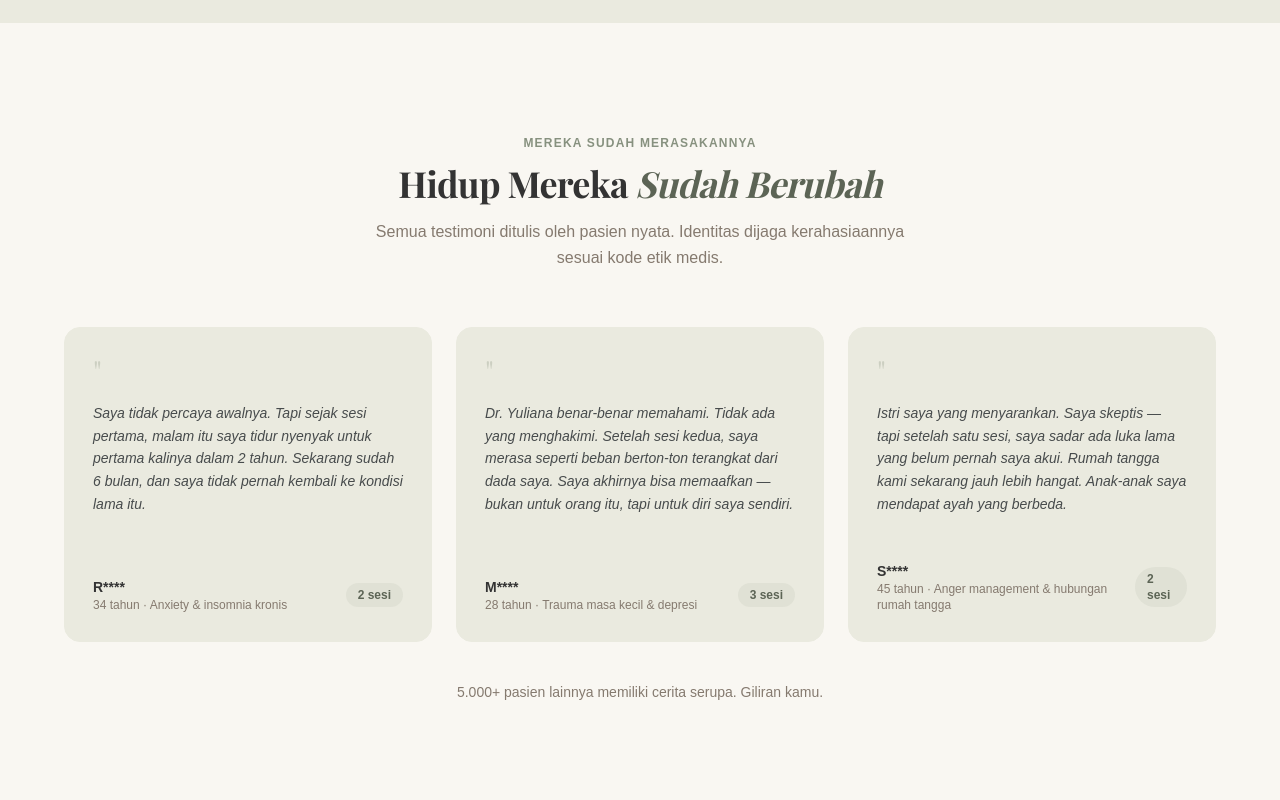
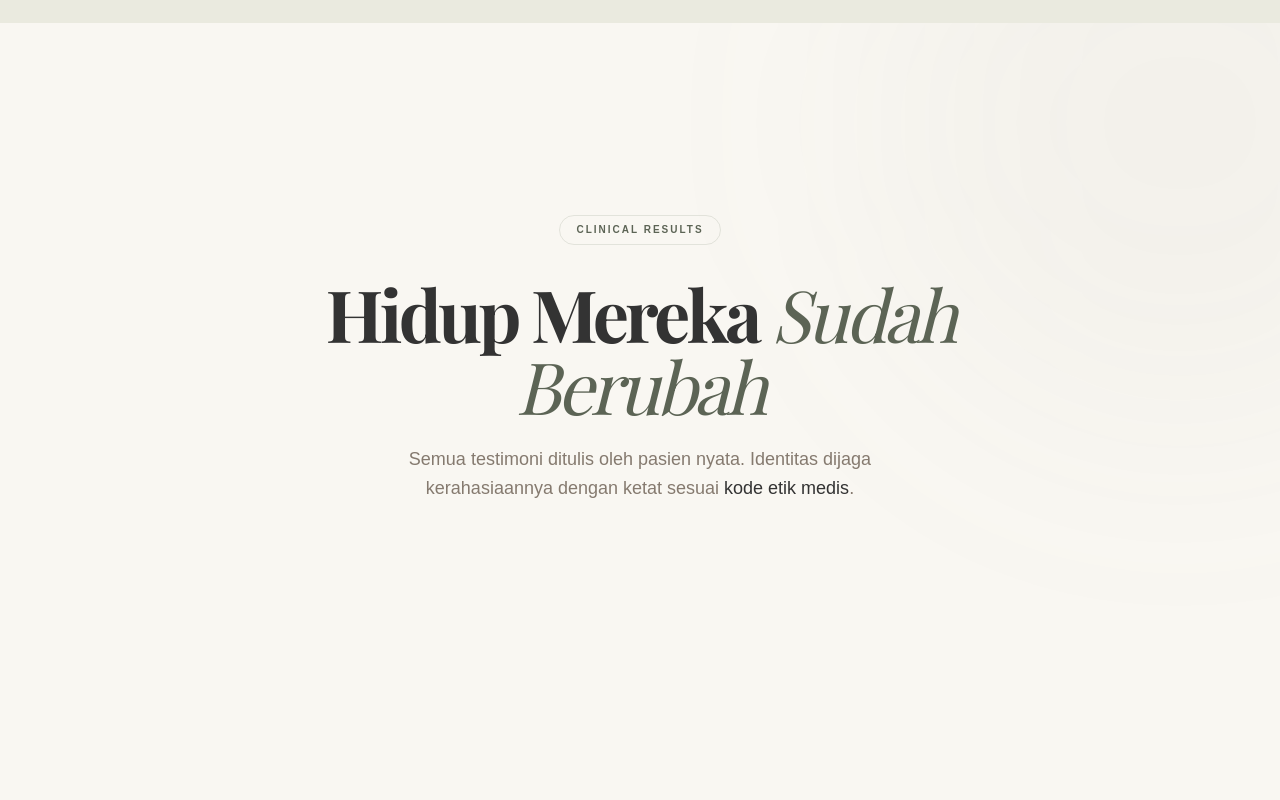
Before and after one commit to 369-expLabs/Klinik-Web, a Next.js app: page / in a window 1280 px wide. Shown: the part 10240-11040 px from the top of the page. Built offline with nearby package versions, Linux system fonts and the light colour scheme; a web font is replaced by a local one.

Commit message:
feat(skill): apply Variance 8 Masonry Architecture to Testimonials + Spring Motion + Liquid Glass

```diff
--- a/components/sections/Testimonials.tsx
+++ b/components/sections/Testimonials.tsx
@@ -1,6 +1,14 @@
+"use client";
+import { useEffect, useRef } from "react";
+import { Quotes } from "@phosphor-icons/react";
+import gsap from "gsap";
+import { ScrollTrigger } from "gsap/ScrollTrigger";
+
+gsap.registerPlugin(ScrollTrigger);
+
 const testimonials = [
   {
-    initial: "R****",
+    initial: "R",
     age: "34 tahun",
     problem: "Anxiety & insomnia kronis",
     quote:
@@ -8,7 +16,7 @@ const testimonials = [
     sessions: "2 sesi",
   },
   {
-    initial: "M****",
+    initial: "M",
     age: "28 tahun",
     problem: "Trauma masa kecil & depresi",
     quote:
@@ -16,61 +24,134 @@ const testimonials = [
     sessions: "3 sesi",
   },
   {
-    initial: "S****",
+    initial: "S",
     age: "45 tahun",
     problem: "Anger management & hubungan rumah tangga",
     quote:
       "Istri saya yang menyarankan. Saya skeptis — tapi setelah satu sesi, saya sadar ada luka lama yang belum pernah saya akui. Rumah tangga kami sekarang jauh lebih hangat. Anak-anak saya mendapat ayah yang berbeda.",
     sessions: "2 sesi",
   },
+  {
+    initial: "D",
+    age: "31 tahun",
+    problem: "Burnout karir & self-sabotage",
+    quote:
+      "Saya hampir menghancurkan karir yang saya bangun 8 tahun. Di sini saya menemukan akar ketakutan saya pada kesuksesan. Prosesnya tenang, tidak ada paksaan. Terima kasih HOPE.",
+    sessions: "4 sesi",
+  },
 ];
 
 export default function Testimonials() {
+  const containerRef = useRef<HTMLElement>(null);
+  const cardsRef = useRef<(HTMLDivElement | null)[]>([]);
+
+  useEffect(() => {
+    const ctx = gsap.context(() => {
+      // Staggered Spring Motion (Intensity 8)
+      cardsRef.current.forEach((card, i) => {
+        if (!card) return;
+
+        // Calculate dynamic delay based on column placement simulation to make it feel organic
+        const delay = (i % 3) * 0.15;
+
+        gsap.fromTo(
+          card,
+          { opacity: 0, y: 60, scale: 0.95 },
+          {
+            opacity: 1,
+            y: 0,
+            scale: 1,
+            duration: 1.2,
+            delay: delay,
+            ease: "elastic.out(1, 0.75)", // Approximating stiffness: 100, damping: 20
+            scrollTrigger: {
+              trigger: card,
+              start: "top 85%",
+              toggleActions: "play none none reverse",
+            },
+          }
+        );
+      });
+    }, containerRef);
+
+    return () => ctx.revert();
+  }, []);
+
   return (
-    <section id="testimoni" className="bg-cream py-20 md:py-28 px-4 md:px-8">
-      <div className="max-w-6xl mx-auto">
-        <div className="text-center mb-14">
-          <p className="text-xs font-semibold tracking-widest uppercase text-sage font-satoshi mb-3">
-            Mereka Sudah Merasakannya
-          </p>
-          <h2 className="font-playfair text-3xl md:text-4xl font-bold text-charcoal mb-4">
+    <section id="testimoni" ref={containerRef} className="bg-cream py-32 md:py-48 px-4 md:px-8 relative overflow-hidden">
+
+      {/* Background Ambience */}
+      <div className="absolute top-0 right-0 w-[600px] h-[600px] bg-sage/5 rounded-full blur-[120px] -translate-y-1/3 translate-x-1/3 pointer-events-none" />
+
+      <div className="max-w-7xl mx-auto relative z-10">
+
+        <div className="text-center mb-24 md:mb-32 flex flex-col items-center">
+          <div className="inline-flex items-center gap-2 border border-sage/20 rounded-full px-4 py-1.5 mb-8">
+            <span className="text-[10px] font-bold text-sage-dark tracking-[0.2em] uppercase font-satoshi">
+              Clinical Results
+            </span>
+          </div>
+
+          <h2 className="font-playfair text-4xl md:text-5xl lg:text-7xl font-bold text-charcoal tracking-tighter leading-none mb-6 max-w-3xl">
             Hidup Mereka{" "}
-            <span className="italic text-sage-dark">Sudah Berubah</span>
+            <span className="italic text-sage-dark font-normal">Sudah Berubah</span>
           </h2>
-          <p className="text-taupe font-satoshi max-w-xl mx-auto text-base leading-relaxed">
-            Semua testimoni ditulis oleh pasien nyata. Identitas dijaga
-            kerahasiaannya sesuai kode etik medis.
+
+          <p className="text-taupe font-satoshi text-lg leading-relaxed max-w-[55ch]">
+            Semua testimoni ditulis oleh pasien nyata. Identitas dijaga kerahasiaannya dengan ketat sesuai <strong className="text-charcoal font-medium">kode etik medis</strong>.
           </p>
         </div>
 
-        <div className="grid md:grid-cols-3 gap-6">
+        {/* Asymmetric Masonry Architecture (Variance 8) */}
+        <div className="columns-1 md:columns-2 lg:columns-3 gap-6 space-y-6">
           {testimonials.map((t, i) => (
             <div
               key={i}
-              className="bg-cream-dark rounded-2xl p-7 border border-cream-dark flex flex-col"
+              ref={(el) => { cardsRef.current[i] = el; }}
+              className="break-inside-avoid relative" // break-inside-avoid is crucial for pure CSS masonry
             >
-              <div className="text-3xl text-sage/30 font-playfair mb-4 leading-none">"</div>
-              <p className="text-sm text-charcoal-soft font-satoshi leading-relaxed italic flex-1 mb-6">
-                {t.quote}
-              </p>
-              <div className="border-t border-cream-dark pt-5">
-                <div className="flex items-center justify-between">
-                  <div>
-                    <p className="text-sm font-semibold text-charcoal font-satoshi">{t.initial}</p>
-                    <p className="text-xs text-taupe font-satoshi">{t.age} · {t.problem}</p>
+              {/* Liquid Glass Materiality container */}
+              <div className="premium-glass-card shadow-[inset_0_1px_0_rgba(255,255,255,0.4)] border-white/40 p-8 h-full flex flex-col bg-white/60">
+
+                {/* Phosphor Quotes Accent */}
+                <div className="text-sage/40 mb-6">
+                  <Quotes size={36} weight="regular" />
+                </div>
+
+                <p className="text-base text-charcoal-soft font-satoshi leading-relaxed flex-1 mb-10">
+                  {t.quote}
+                </p>
+
+                <div className="border-t border-charcoal/5 pt-6 mt-auto">
+                  <div className="flex items-center gap-4">
+
+                    {/* Clinical Accuracy Font-Mono Avatar */}
+                    <div className="w-10 h-10 rounded-full bg-sage-dark text-cream flex items-center justify-center flex-shrink-0 font-mono font-bold shadow-md">
+                      {t.initial}
+                    </div>
+
+                    <div className="flex-1">
+                      <p className="text-sm font-bold text-charcoal font-satoshi leading-tight mb-0.5">
+                        Pasien {t.initial}
+                      </p>
+                      <p className="text-[11px] text-taupe font-satoshi uppercase tracking-widest font-bold">
+                        {t.age} <span className="text-sage/40 mx-1">|</span> {t.problem}
+                      </p>
+                    </div>
+
+                    <span className="bg-white text-sage-dark border border-sage/10 text-[10px] font-bold uppercase tracking-widest px-3 py-1.5 rounded-full shadow-sm">
+                      {t.sessions}
+                    </span>
                   </div>
-                  <span className="bg-sage/10 text-sage-dark text-xs font-semibold px-3 py-1 rounded-full font-satoshi">
-                    {t.sessions}
-                  </span>
                 </div>
               </div>
             </div>
           ))}
         </div>
 
-        <div className="mt-10 text-center">
-          <p className="text-taupe font-satoshi text-sm">
-            5.000+ pasien lainnya memiliki cerita serupa. Giliran kamu.
+        <div className="mt-20 md:mt-32 text-center">
+          <p className="text-taupe font-satoshi text-base tracking-wide">
+            5.000+ pasien lainnya memiliki cerita serupa. <strong className="text-charcoal">Giliran kamu.</strong>
           </p>
         </div>
       </div>
```
